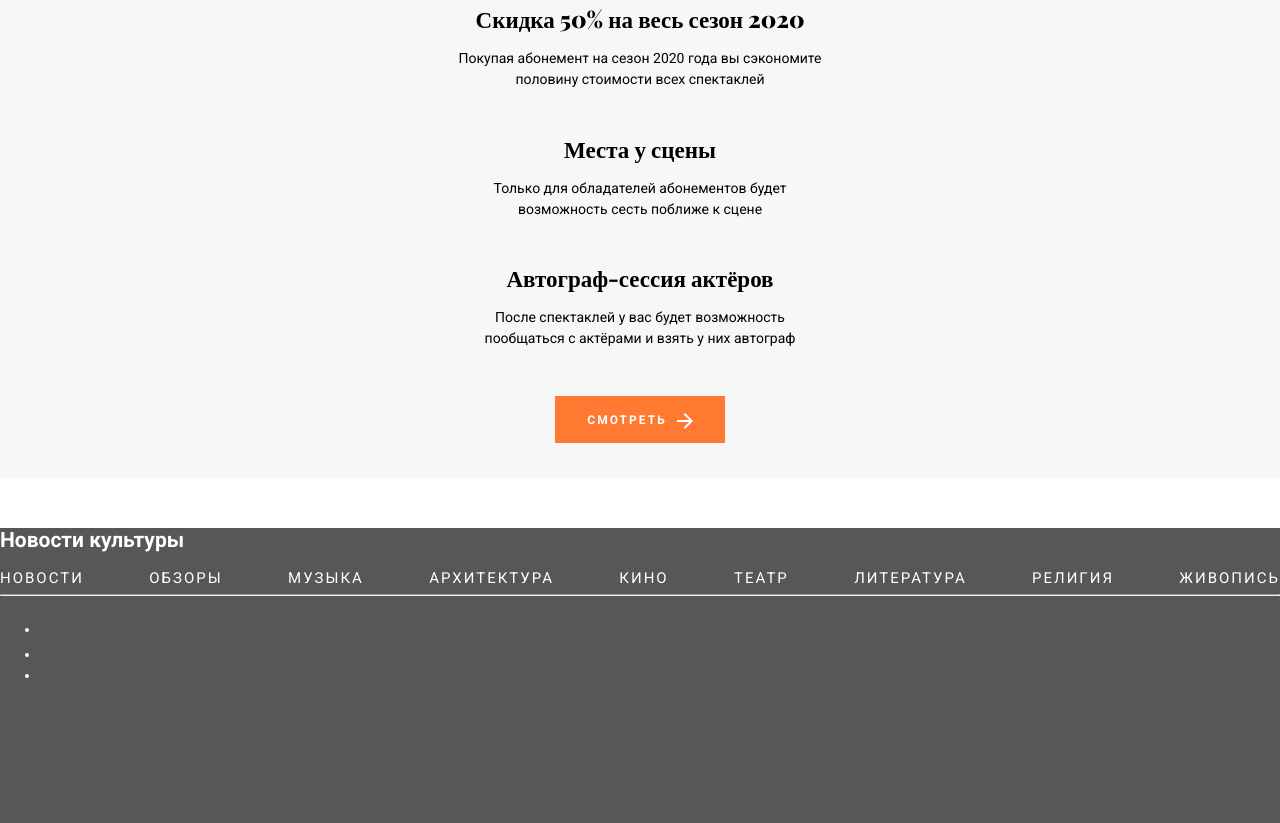
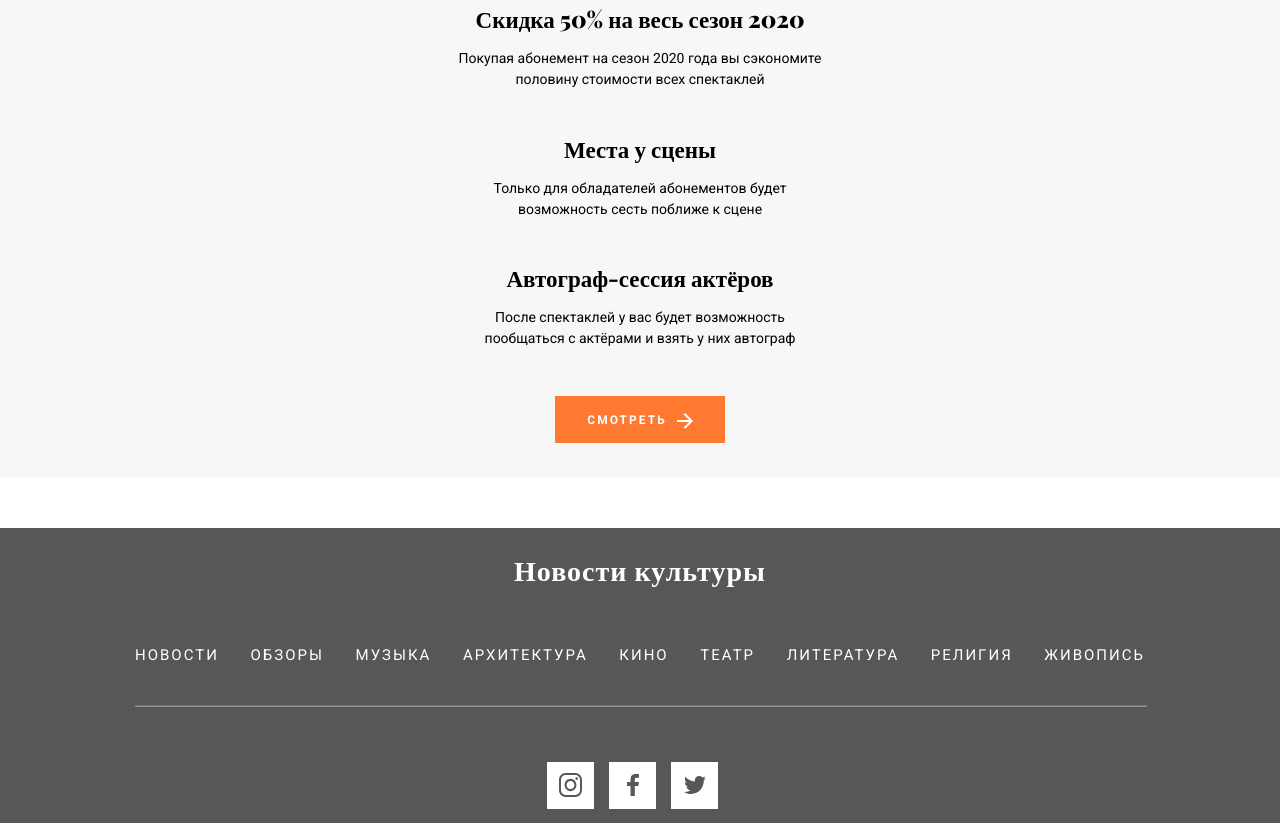
Before and after one commit to rchkv/html-academy-news-of-culture, a plain HTML site: page index.html in a window 1280 px wide. Shown: the part 1236-2059 px from the top of the page. Drawn offline with nearby package versions, Linux system fonts and the light colour scheme.

Commit message:
add footer styles

```diff
--- a/css/style.css
+++ b/css/style.css
@@ -172,7 +172,8 @@ section h2 {
     align-items: center;
     text-align: center;
     background-color: #F7F7F7;
-    margin-bottom: 50px;;
+    margin-bottom: 50px;
+    ;
 }
 
 .advantages-list {
@@ -228,11 +229,54 @@ section h2 {
 }
 
 footer {
+    display: flex;
+    flex-direction: column;
+    justify-content: space-between;
+    align-items: center;
     background-color: #575757;
     min-height: 295px;
     color: #ffffff;
+    box-sizing: border-box;
+    padding-left: 135px;
+    padding-right: 135px;
+    margin: 0 auto;
 }
 
 footer .nav-tem {
     color: #ffffff;
 }
+
+footer h2 {
+    font-family: "Playfair Display", serif;
+    font-weight: 900;
+    font-size: 28px;
+    line-height: 37px;
+    letter-spacing: 1px;
+}
+
+footer hr {
+    width: 100%;
+    opacity: 0.4;
+}
+
+.social {
+    list-style: none;
+    padding: 0;
+    display: flex;
+    flex-wrap: wrap;
+}
+
+.social-button {
+    width: 47px;
+    height: 47px;
+    background-color: #ffffff;
+    margin-right: 15px;
+}
+
+.social-button a {
+    display: flex;
+    justify-content: center;
+    align-items: center;
+    width: 47px;
+    height: 47px;
+}
--- a/index.html
+++ b/index.html
@@ -5,7 +5,9 @@
         <meta charset="UTF-8">
         <title>Новости культуры</title>
         <link rel="stylesheet" href="css/style.css">
-        <link href="https://fonts.googleapis.com/css2?family=Playfair+Display:wght@900&family=Roboto:wght@400;700&display=swap" rel="stylesheet">
+        <link
+            href="https://fonts.googleapis.com/css2?family=Playfair+Display:wght@900&family=Roboto:wght@400;700&display=swap"
+            rel="stylesheet">
     </head>
 
     <body>
@@ -36,7 +38,8 @@
                 <h2>Обзоры</h2>
                 <ul class="reviews-list">
                     <li class="review-item">
-                        <img src="img/review1.jpg" width="370px" height="203px" alt="«Шальные годы» Монпарнаса" class="review-item-image">
+                        <img src="img/review1.jpg" width="370px" height="203px" alt="«Шальные годы» Монпарнаса"
+                            class="review-item-image">
                         <h3 class="review-item-header"><a href="#">«Шальные годы» Монпарнаса</a></h3>
                         <p class="review-item-description">
                             В Музее изобразительных искусств имени Пушкина с 29 сентября
@@ -44,7 +47,8 @@
                         </p>
                     </li>
                     <li class="review-item">
-                        <img src="img/review2.jpg" width="370px" height="203px" alt="Анатомия за 30 секунд" class="review-item-image">
+                        <img src="img/review2.jpg" width="370px" height="203px" alt="Анатомия за 30 секунд"
+                            class="review-item-image">
                         <h3 class="review-item-header"><a href="#">Анатомия за 30 секунд</a></h3>
                         <p class="review-item-description">
                             Сейчас, когда мир открыт нараспашку для человека
@@ -53,7 +57,8 @@
                         </p>
                     </li>
                     <li class="review-item">
-                        <img src="img/review3.jpg" width="370px" height="203px" alt="Сферические чудаки" class="review-item-image">
+                        <img src="img/review3.jpg" width="370px" height="203px" alt="Сферические чудаки"
+                            class="review-item-image">
                         <h3 class="review-item-header"><a href="#">Сферические чудаки</a></h3>
                         <p class="review-item-description">
                             Корреспондентам «Культурного обозревателя» посчастливилось
@@ -106,9 +111,21 @@
             </nav>
             <hr>
             <ul class="social">
-                <li class="social-button"><img class="instagram" src="img/icons/instagram.svg" width="23px" height="24px" alt="instagram"></li>
-                <li class="social-button"><img class="facebook" src="img/icons/facebook.svg" width="12px" height="22px" alt="facebook"></li>
-                <li class="social-button"><img class="twitter" src="img/icons/twitter.svg" width="22px" height="18px" alt="twitter"></li>
+                <li class="social-button">
+                    <a href="#">
+                        <img class="instagram" src="img/icons/instagram.svg" width="23px" height="24px" alt="instagram">
+                    </a>
+                </li>
+                <li class="social-button">
+                    <a href="#">
+                        <img class="facebook" src="img/icons/facebook.svg" width="12px" height="22px" alt="facebook">
+                    </a>
+                </li>
+                <li class="social-button">
+                    <a href="#">
+                        <img class="twitter" src="img/icons/twitter.svg" width="22px" height="18px" alt="twitter">
+                    </a>
+                </li>
             </ul>
 
         </footer>
```
